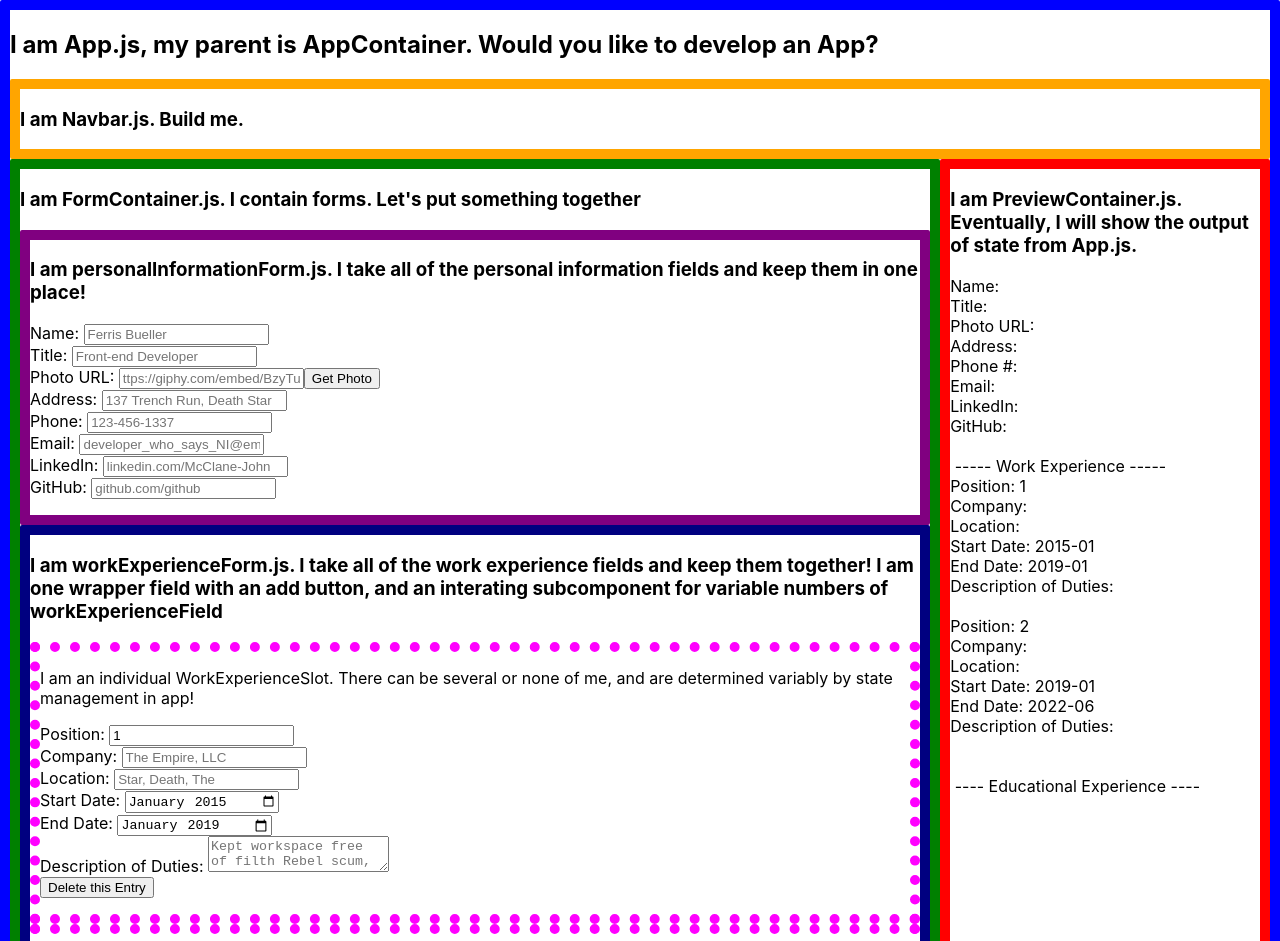
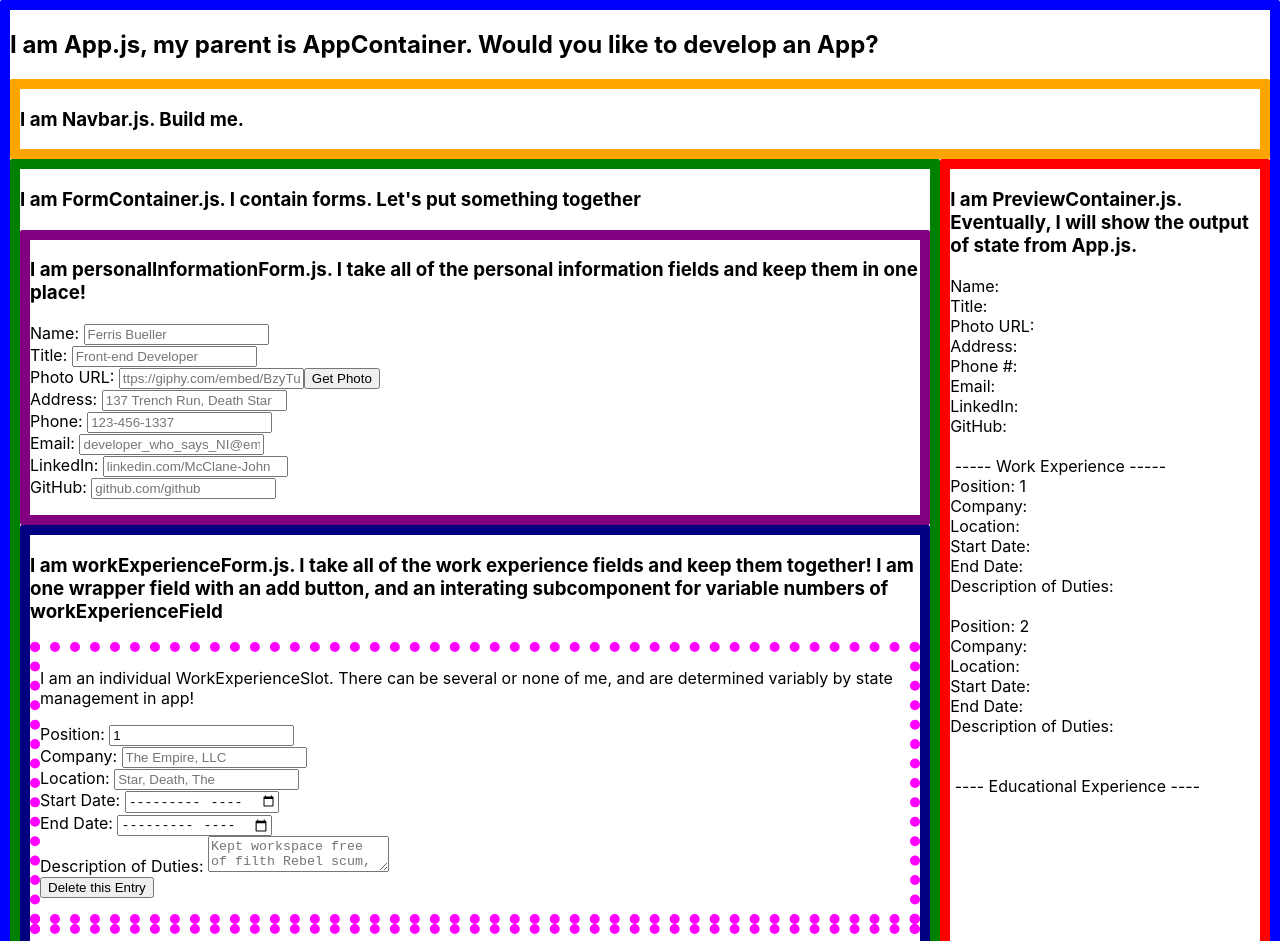
Before and after one commit to dianaroemer/cv-application-project, a React (Create React App) app: page / in a window 1280 px wide. Shown: the top 941 px of the page. Built offline with nearby package versions, Linux system fonts and the light colour scheme.

Commit message:
Setup initial framework for createExperience and deleteExperience

```diff
--- a/src/App.js
+++ b/src/App.js
@@ -13,6 +13,8 @@ class App extends Component {
     super(props);
 
     this.updateInputField = this.updateInputField.bind(this);
+    this.createExperience = this.createExperience.bind(this);
+    this.deleteExperience = this.deleteExperience.bind(this);
 
     this.state = {
       personalInformation: {
@@ -27,13 +29,14 @@ class App extends Component {
         type: 'personalInformation'
       },
       workExperience: {
+        type: 'workExperience',
         workExperienceArr: [
           {
             position: '1',
             company: '',
             location: '',
-            startDate: '2015-01',
-            endDate: '2019-01',
+            startDate: '',
+            endDate: '',
             descriptionOfDuties: '',
             key: uniqid(),
             type: 'workExperience'
@@ -42,13 +45,14 @@ class App extends Component {
             position: '2',
             company: '',
             location: '',
-            startDate: '2019-01',
-            endDate: '2022-06',
+            startDate: '',
+            endDate: '',
             descriptionOfDuties: '',
             key: uniqid(),
             type: 'workExperience'
           }
-        ]
+        ],
+
       },
     }
   }
@@ -91,6 +95,20 @@ class App extends Component {
     // console.log(this.state.workExperience.workExperienceArr[0]);
   }
 
+  createExperience(e, targetType) {
+    e.preventDefault();
+    console.log(`You're trying to create a new work Experience or Education Experience`);
+    console.log(targetType)
+
+  }
+
+  deleteExperience(e, targetElement) {
+    e.preventDefault()
+    console.log(`You're trying to delete a work Experience form or Education Experience form`)
+    console.log(targetElement)
+    console.log(targetElement.type)
+  }
+
   render() {
     return (
       <div className="AppContainer" style={{borderStyle: 'solid', borderRadius: 2, borderColor: 'blue', borderWidth: 10}}>
@@ -99,6 +117,8 @@ class App extends Component {
         <div className='content' >
           <FormContainer
             updateInputField={this.updateInputField}
+            createExperience={this.createExperience}
+            deleteExperience={this.deleteExperience}
             appState={this.state}/>
           <PreviewContainer appState={this.state}/>
         </div>
--- a/src/Components/Field Components/WorkExperienceForm.js
+++ b/src/Components/Field Components/WorkExperienceForm.js
@@ -7,7 +7,7 @@ class WorkExperienceForm extends Component {
 
     render() {
 
-        const {workExperienceArr, updateInputField} = this.props;
+        const {workExperienceArr, updateInputField, createExperience, deleteExperience, elementType} = this.props;
         let rows =[];
 
         workExperienceArr.forEach(element => {
@@ -16,7 +16,8 @@ class WorkExperienceForm extends Component {
                 <WorkExperienceSlot
                     workExperience={element}
                     key={element.key}
-                    updateInputField={updateInputField}/>
+                    updateInputField={updateInputField}
+                    deleteExperience={deleteExperience}/>
             )
         });
 
@@ -27,7 +28,7 @@ class WorkExperienceForm extends Component {
                 {rows}
 
             <p></p>
-            <button type="submit" onClick={e => e.preventDefault()}>Add More Work Experience</button>
+            <button type="submit" onClick={e => createExperience(e,elementType)}>Add More Work Experience</button>
             <p></p>
         </div>
         )
@@ -42,7 +43,7 @@ class WorkExperienceSlot extends Component {
 
     render() {
 
-        const { workExperience, updateInputField } = this.props;
+        const { workExperience, updateInputField, deleteExperience } = this.props;
 
         return (
             <form className='workExperienceSlot' style={{borderStyle: 'dotted', borderRadius: 2, borderColor: 'magenta', borderWidth: 10}}>
@@ -68,7 +69,7 @@ class WorkExperienceSlot extends Component {
                     Description of Duties: <textarea className='inputField' placeholder='Kept workspace free of filth Rebel scum, organized weekly Stormtrooper Socials' onChange={e => updateInputField(e, workExperience, 'descriptionOfDuties')} value={workExperience.descriptionOfDuties}></textarea>
                 </div>
 
-                <button type="button"> Delete this Entry </button>
+                <button type="button" onClick={e => deleteExperience(e, workExperience)}> Delete this Entry </button>
                 <p></p>
             </form>
         )
--- a/src/Components/FormContainer.js
+++ b/src/Components/FormContainer.js
@@ -11,7 +11,7 @@ class FormContainer extends Component {
     // }
 
     render() {
-        const { updateInputField, appState } = this.props;
+        const { updateInputField, appState, createExperience, deleteExperience } = this.props;
 
 
         return (
@@ -21,7 +21,10 @@ class FormContainer extends Component {
                     updateInputField={updateInputField}
                     personalInformation={appState.personalInformation}/>
                 <WorkExperienceForm workExperienceArr={appState.workExperience.workExperienceArr}
-                    updateInputField={updateInputField}/>
+                    elementType={appState.workExperience.type}
+                    updateInputField={updateInputField}
+                    createExperience={createExperience}
+                    deleteExperience={deleteExperience}/>
                 <EducationalExperienceForm/>
                 {/* <FormElement/> */}
                 {/* <FormElement/> */}
```
